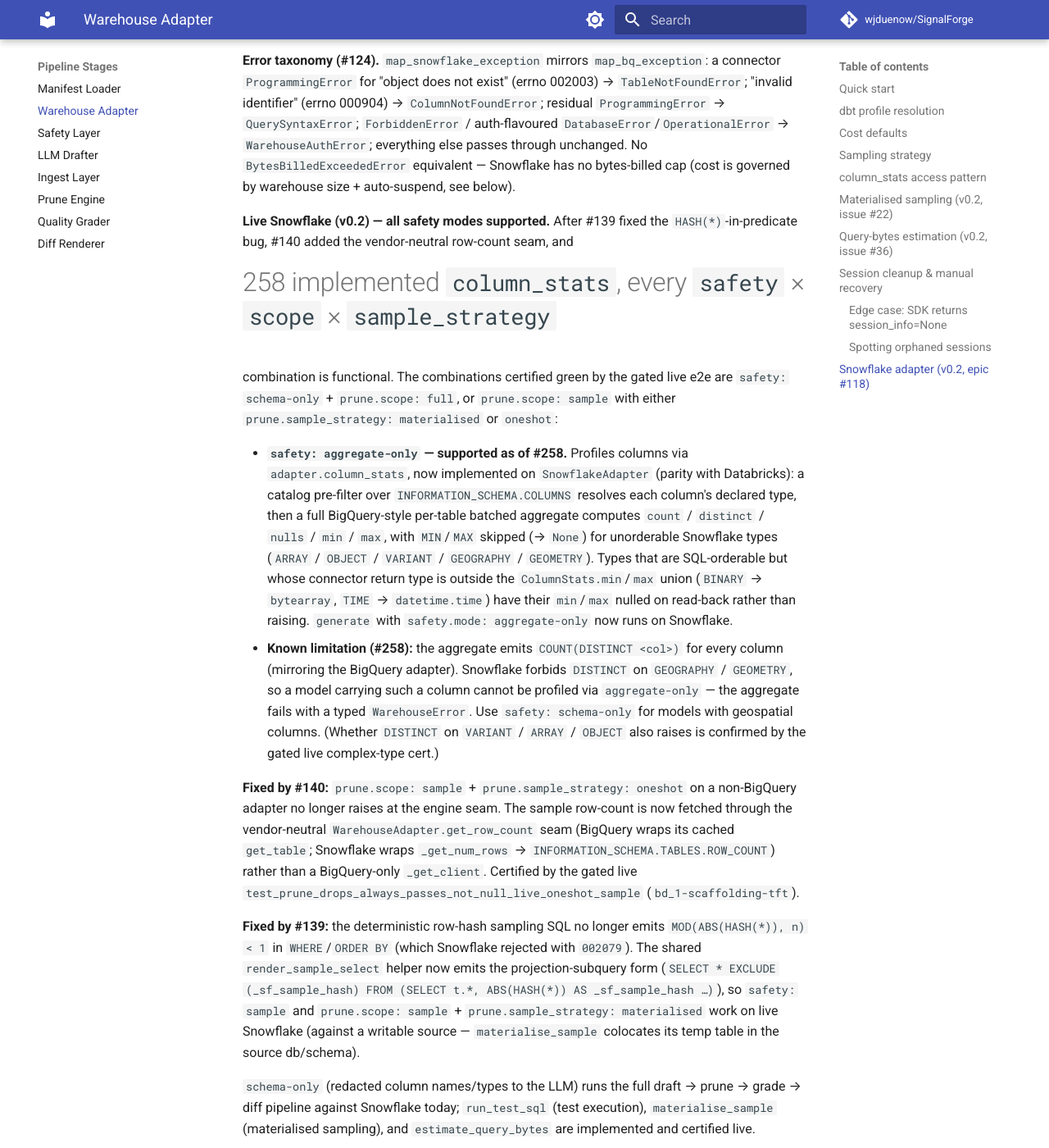
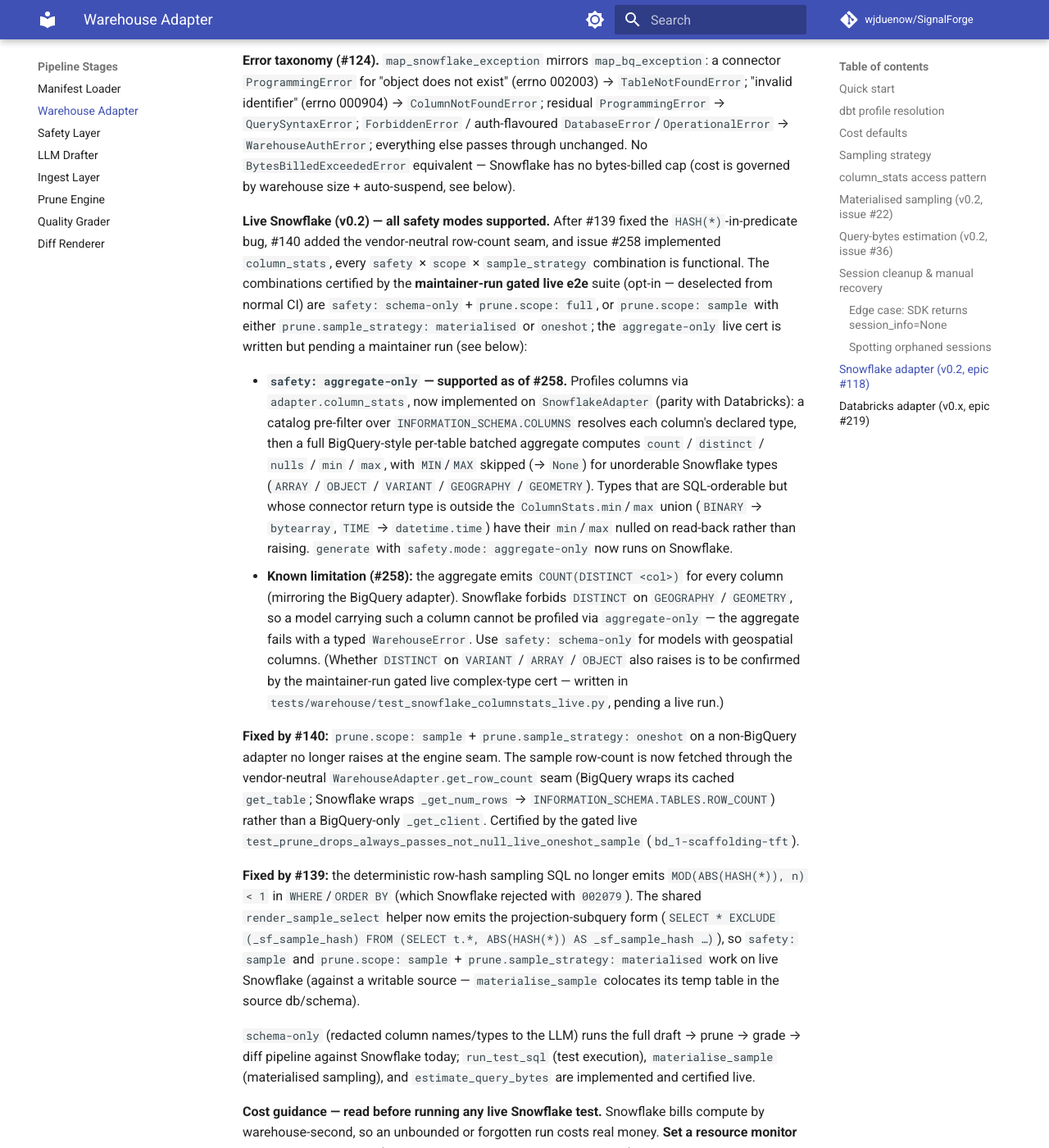
Before and after one commit to wjduenow/SignalForge, an MkDocs documentation site: the page built from docs/warehouse-adapter-ops.md, in a window 1280 px wide and 1400 px high, scrolled down 14266 px. Shown: the whole window at 82% size. Built offline with MkDocs 1.6.1 and Material for MkDocs 9.7.7, drawn with Linux system fonts in a browser that asks for light colours; comment, search, counter and statistics services are not loaded.

Commit message:
#258: Address PR review feedback (CodeRabbit + Copilot)
- CRITICAL (CodeRabbit): drain column_stats pending batch UP FRONT so a failed
  column (ColumnNotFoundError / GEOGRAPHY COUNT(DISTINCT)) no longer poisons
  every subsequent column of the same table within the with-block. + regression test.
- Live test: move CREATE/INSERT inside the outer try/finally (no orphaned table on setup failure).
- Docs/README/CHANGELOG: qualify aggregate-only with the GEOGRAPHY/GEOMETRY
  COUNT(DISTINCT) limitation; soften 'certified'/'confirmed' to maintainer-run gated cert.
- MD018: reflow lines so #258 is not at a wrapped-line start (ops doc + README).
- warehouse-adapters.md: update the stale Snowflake cursor-leak note (only materialise_sample leaks now).

```diff
--- a/docs/warehouse-adapter-ops.md
+++ b/docs/warehouse-adapter-ops.md
@@ -725,10 +725,12 @@ auto-suspend, see below).
 
 **Live Snowflake (v0.2) — all safety modes supported.** After #139 fixed the
 `HASH(*)`-in-predicate bug, #140 added the vendor-neutral row-count seam, and
-#258 implemented `column_stats`, every `safety` × `scope` × `sample_strategy`
-combination is functional. The combinations certified green by the gated live
-e2e are `safety: schema-only` + `prune.scope: full`, or `prune.scope: sample`
-with either `prune.sample_strategy: materialised` or `oneshot`:
+issue #258 implemented `column_stats`, every `safety` × `scope` ×
+`sample_strategy` combination is functional. The combinations certified by the
+**maintainer-run gated live e2e** suite (opt-in — deselected from normal CI) are
+`safety: schema-only` + `prune.scope: full`, or `prune.scope: sample` with
+either `prune.sample_strategy: materialised` or `oneshot`; the `aggregate-only`
+live cert is written but pending a maintainer run (see below):
 
 - **`safety: aggregate-only` — supported as of #258.** Profiles columns via
   `adapter.column_stats`, now implemented on `SnowflakeAdapter` (parity with
@@ -747,7 +749,8 @@ with either `prune.sample_strategy: materialised` or `oneshot`:
     profiled via `aggregate-only` — the aggregate fails with a typed
     `WarehouseError`. Use `safety: schema-only` for models with geospatial
     columns. (Whether `DISTINCT` on `VARIANT` / `ARRAY` / `OBJECT` also raises is
-    confirmed by the gated live complex-type cert.)
+    to be confirmed by the maintainer-run gated live complex-type cert — written
+    in `tests/warehouse/test_snowflake_columnstats_live.py`, pending a live run.)
 
 **Fixed by #140:** `prune.scope: sample` + `prune.sample_strategy: oneshot` on a
 non-BigQuery adapter no longer raises at the engine seam. The sample row-count is
```
Also changed, not shown: .claude/rules/warehouse-adapters.md (+1 -1 lines), CHANGELOG.md (+1 -1 lines), README.md (+8 -6 lines), 3 other files.
